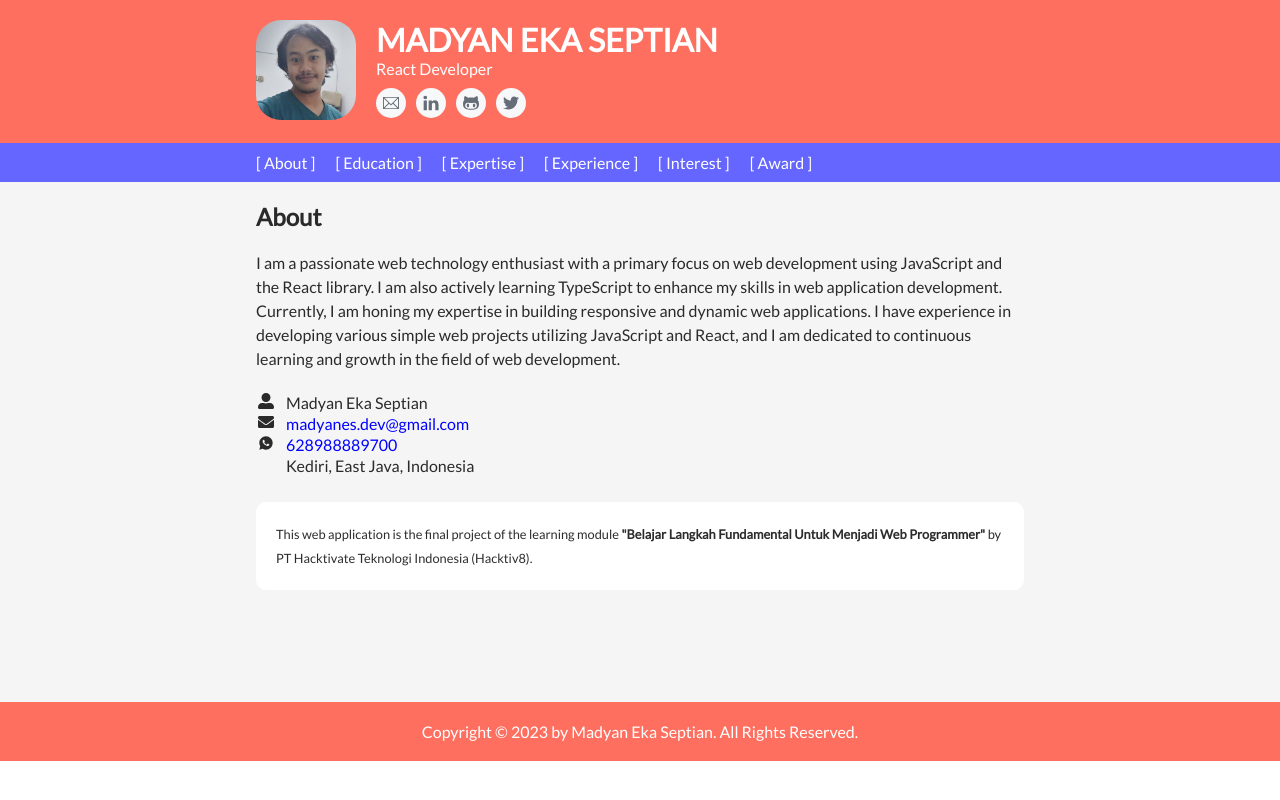
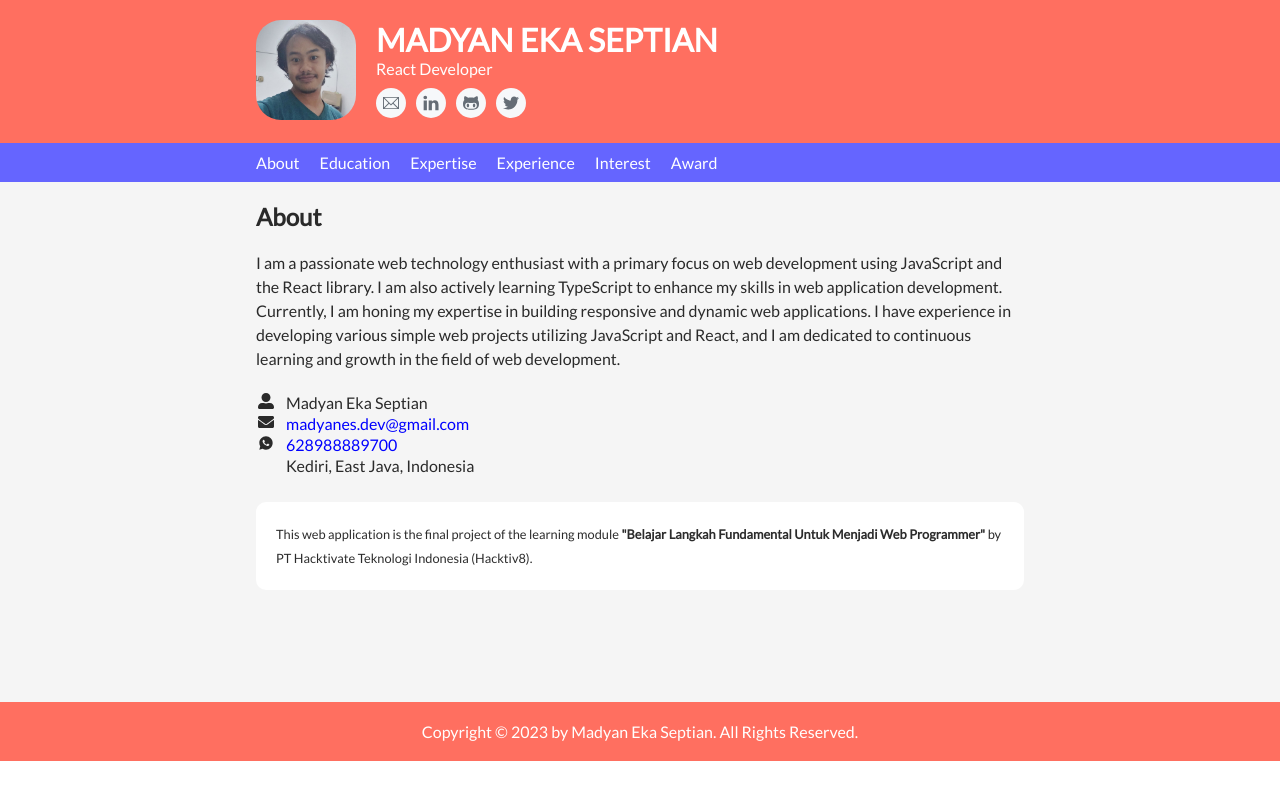
Before and after one commit to madyanes/cv-prakerja-hacktiv8, a React (Vite) app: page / in a window 1280 px wide. Built offline with nearby package versions, Linux system fonts and the light colour scheme; some icons are missing.

Commit message:
Remove square brackets that wrap a navigation link

```diff
--- a/src/App.css
+++ b/src/App.css
@@ -58,14 +58,6 @@ nav ul {
   row-gap: 5px;
   list-style: none;
   color: white;
-}
-
-nav li::before {
-  content: '[ ';
-}
-
-nav li::after {
-  content: ' ]';
 }
 
 main {
```
